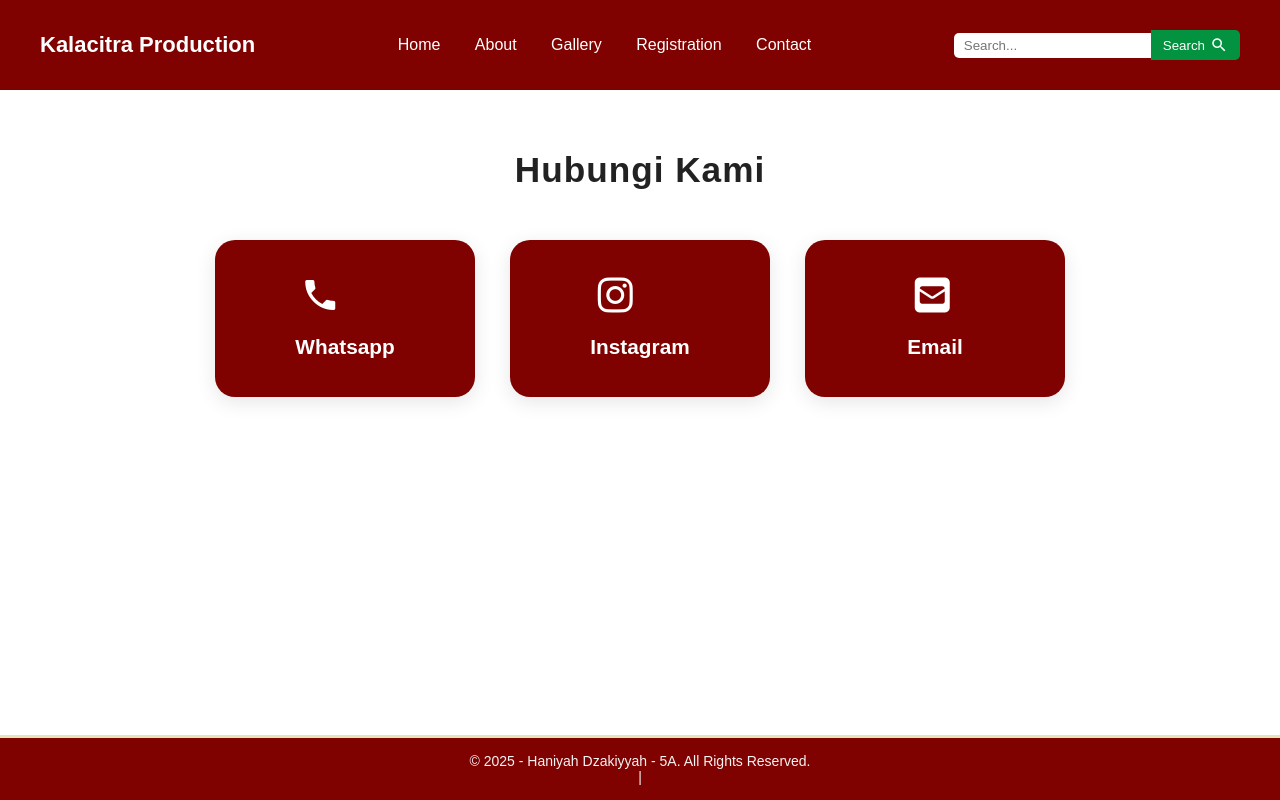
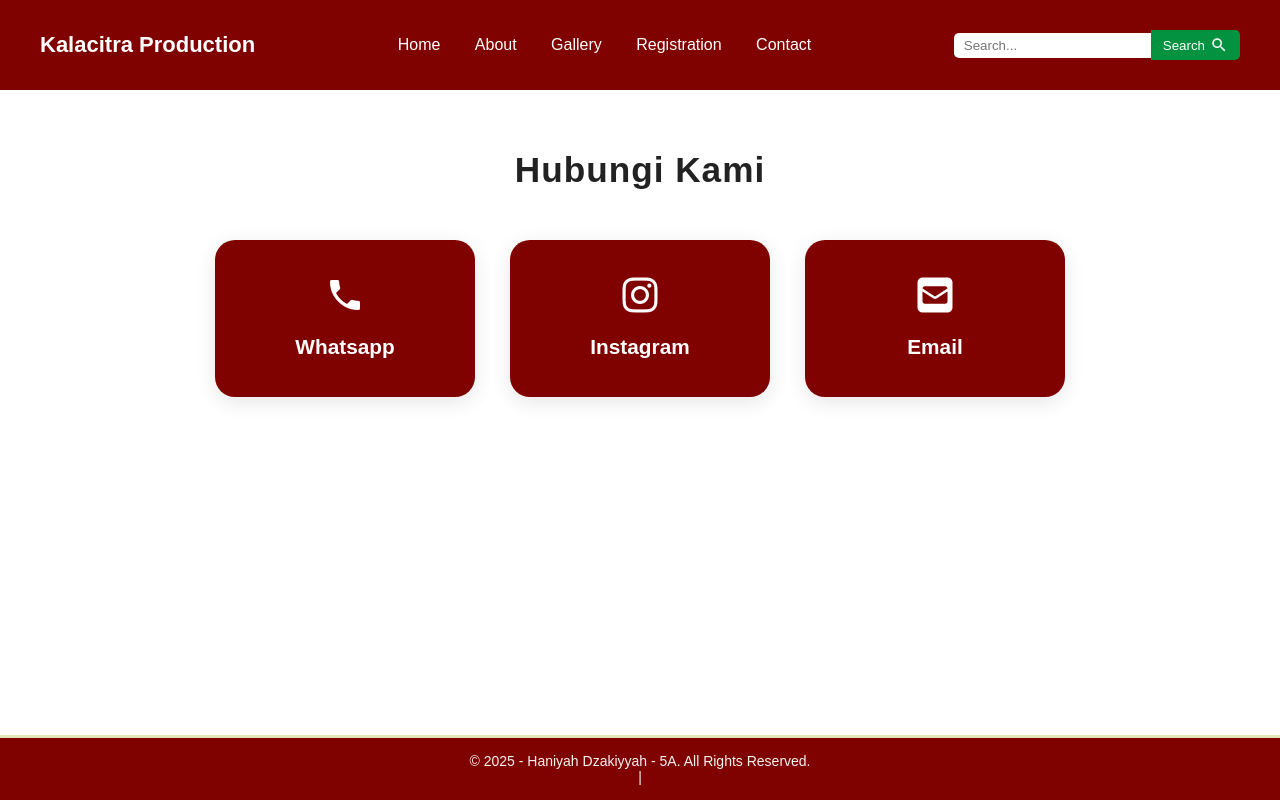
Before and after one commit to haniyahdzakiyyah/Produk-UTS-Kalacitra-Production, a plain HTML site: page contact.html in a window 1280 px wide. Drawn offline with Linux system fonts and the light colour scheme.

Commit message:
Update contact.css

```diff
--- a/contact.css
+++ b/contact.css
@@ -106,12 +106,11 @@ nav a:hover {
   text-transform: capitalize;
 }
 .card a {
-  display: inline-block;
-  color: #007bff;
+  color: white;
   text-decoration: none;
-  font-size: 1rem;
-  transition: color 0.3s ease;
-  word-break: break-word;
+  display: flex;
+  flex-direction: column;
+  align-items: center;
 }
 .footer-simple {
   background-color: #7f0200;
@@ -168,4 +167,5 @@ header {
   border-top: 3px solid #e5e5b8;
   margin-top: auto;
   width: 100%;
+
 }
```
